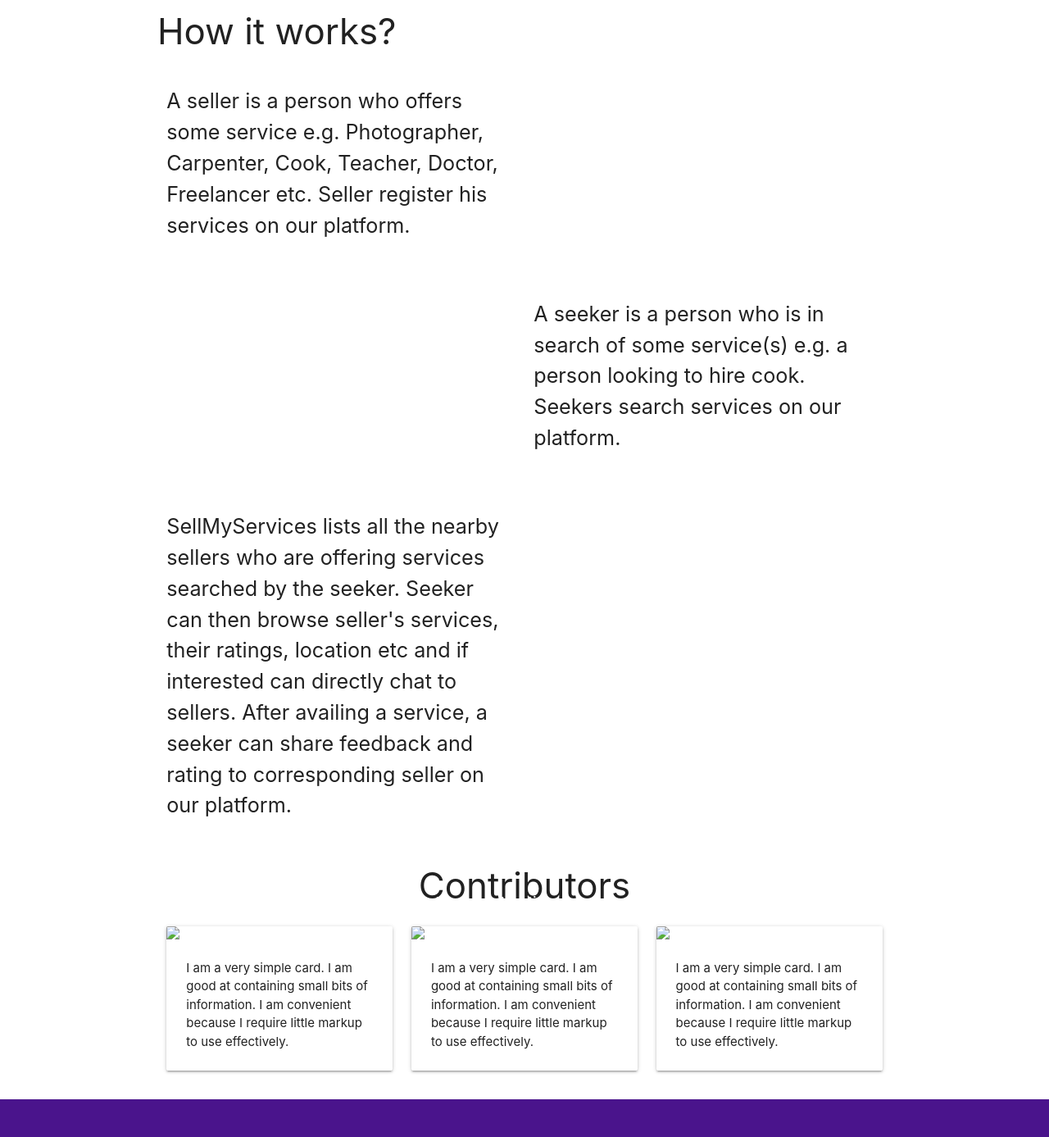
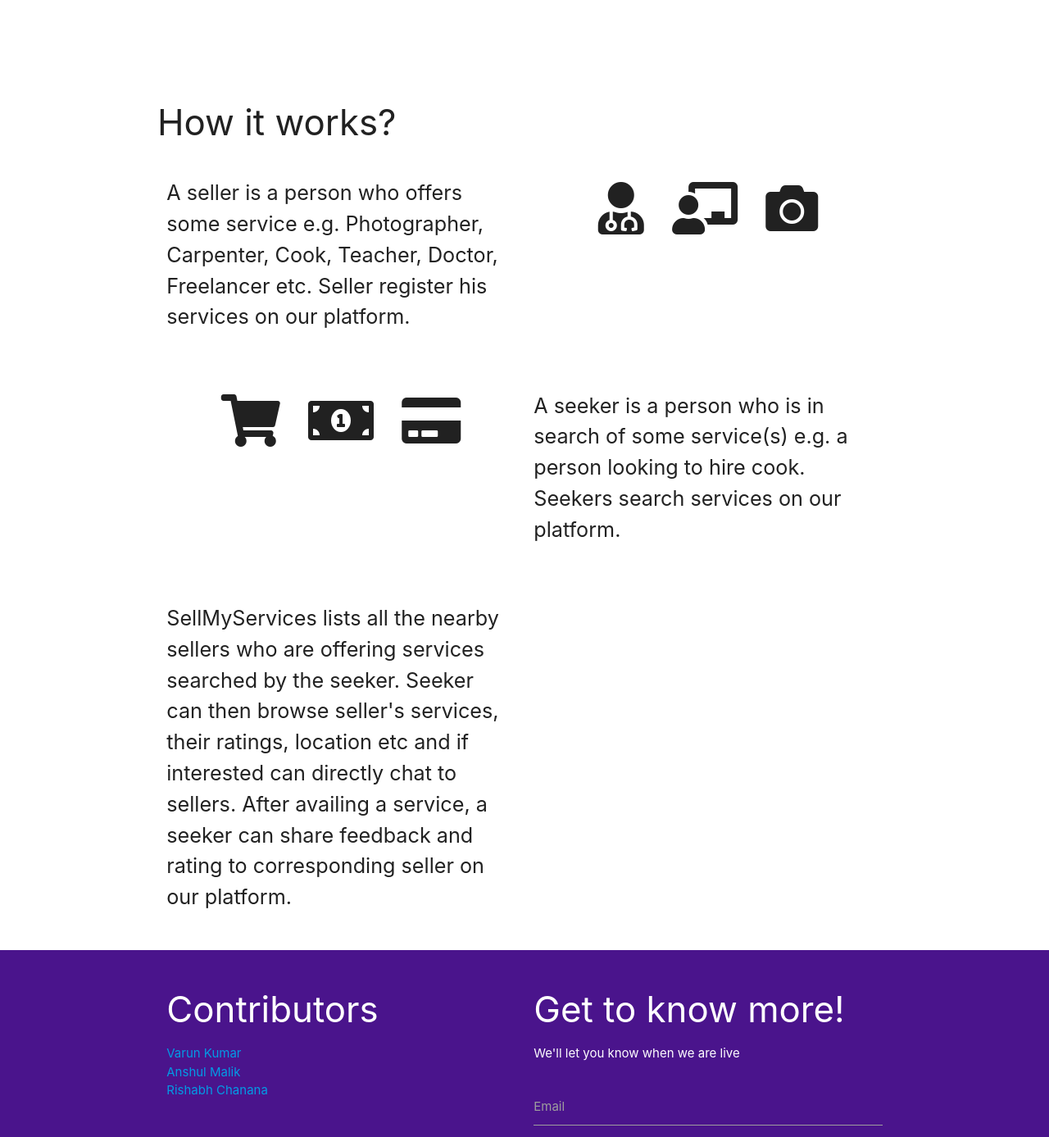
Before and after one commit to rishabh2609/sell-my-services-landing-page, a plain HTML site: page index.html in a window 1280 px wide. Shown: the part 1224-2611 px from the top of the page at 82% size. Drawn offline with Linux system fonts and the light colour scheme.

Commit message:
navbar added contributors removed

```diff
--- a/css/style.css
+++ b/css/style.css
@@ -8,11 +8,26 @@ header {
   padding: 20px 20px 150px 20px;
 }
 
+.coming-soon-label {
+  border: 1px solid #ffffff;
+  padding: 10px;
+  max-width: 150px;
+}
+
 .pixel2-phone {
   transform: translate(0px, -100px);
 }
 
+nav {
+  background-color: #8e24aa;
+}
+
+.inline-list-socio-icon, .inline-list-icon {
+  display: inline;
+  margin: 15px;
+  font-size: 32px;
+}
+
 .inline-list-icon {
-  display: inline;
-  margin: 5px;
+  font-size: 64px;
 }
--- a/index.html
+++ b/index.html
@@ -3,19 +3,36 @@
 
 <head>
   <title>Sell My Services</title>
-  <link href="https://fonts.googleapis.com/icon?family=Material+Icons" rel="stylesheet">
+  <link rel="stylesheet" href="https://use.fontawesome.com/releases/v5.2.0/css/all.css" integrity="sha384-hWVjflwFxL6sNzntih27bfxkr27PmbbK/iSvJ+a4+0owXq79v+lsFkW54bOGbiDQ" crossorigin="anonymous">
   <link type="text/css" rel="stylesheet" href="css/materialize.min.css" media="screen,projection" />
   <link type="text/css" rel="stylesheet" href="css/style.css" />
   <meta name="viewport" content="width=device-width, initial-scale=1.0" />
 </head>
 
 <body>
+
+  <div class="navbar-fixed">
+    <nav class="z-depth-0">
+      <div class="nav-wrapper">
+        <a href="#" class="brand-logo">Logo</a>
+        <ul class="right hide-on-med-and-down">
+          <li><a href="#">About us</a></li>
+          <li><a href="#">How it works?</a></li>
+          <li><a href="#">Contact us</a></li>
+        </ul>
+      </div>
+    </nav>
+  </div>
+
   <header class="purple darken-1 white-text center-align">
     <div class="container">
-      <h1>Sell My Services</h1>
+      <h1>SellMyServices</h1>
       <p class="flow-text">
-        We help people to offer their services to others easily and quickly. SellMyServices is a platform where a seller can publish his services. These services then can be searched by seekers in their nearby locations.
+        We help people to offer their services to others easily and quickly. SellMyServices is a platform where a seller can publish his services. These services can then be searched by seekers in their nearby location.
       </p>
+      <center>
+        <h6 class="coming-soon-label">Coming soon</h6>
+      </center>
     </div>
   </header>
 
@@ -33,12 +50,24 @@
           </p>
         </div>
         <div class="col m6">
-
+          <center>
+            <ul class="inline-list">
+              <li class="inline-list-icon"><i class="fas fa-user-md"></i></li>
+              <li class="inline-list-icon"><i class="fas fa-chalkboard-teacher"></i></li>
+              <li class="inline-list-icon"><i class="fas fa-camera"></i></li>
+            </ul>
+          </center>
         </div>
       </div>
       <div class="row">
         <div class="col m6">
-
+          <center>
+            <ul class="inline-list">
+              <li class="inline-list-icon"><i class="fas fa-shopping-cart"></i></li>
+              <li class="inline-list-icon"><i class="fas fa-money-bill-alt"></i></li>
+              <li class="inline-list-icon"><i class="fas fa-credit-card"></i></li>
+            </ul>
+          </center>
         </div>
         <div class="col m6">
           <p class="flow-text">
@@ -59,61 +88,17 @@
       </div>
     </div>
 
-    <div class="container">
-      <h3 class="center-align">Contributors</h3>
-      <div class="row">
-
-        <div class="col s12 m4">
-          <div class="card">
-            <div class="card-image">
-              <img src="png/man.jpg">
-              <span class="card-title">Varun Kumar</span>
-            </div>
-            <div class="card-content">
-              <p>I am a very simple card. I am good at containing small bits of information. I am convenient because I require little markup to use effectively.</p>
-            </div>
-          </div>
-        </div>
-
-        <div class="col s12 m4">
-          <div class="card">
-            <div class="card-image">
-              <img src="png/man.jpg">
-              <span class="card-title">Anshul Malik</span>
-            </div>
-            <div class="card-content">
-              <p>I am a very simple card. I am good at containing small bits of information. I am convenient because I require little markup to use effectively.</p>
-            </div>
-          </div>
-        </div>
-
-        <div class="col s12 m4">
-          <div class="card">
-            <div class="card-image">
-              <img src="png/man.jpg">
-              <span class="card-title">Rishabh Chanana</span>
-            </div>
-            <div class="card-content">
-              <p>I am a very simple card. I am good at containing small bits of information. I am convenient because I require little markup to use effectively.</p>
-            </div>
-          </div>
-        </div>
-
-      </div>
-    </div>
-
   </main>
 
   <footer class="purple darken-4 white-text page-footer">
     <div class="container">
       <div class="row">
         <div class="col m6">
-          <h3>Follow us on</h3>
-          <ul class="inline-list">
-            <li class="inline-list-icon"><a href=""><img src="png/facebook.png"></a></li>
-            <li class="inline-list-icon"><a href=""><img src="png/twitter.png"></a></li>
-            <li class="inline-list-icon"><a href=""><img src="png/whatsapp.png"></a></li>
-            <li class="inline-list-icon"><a href=""><img src="png/gplus.png"></a></li>
+          <h3>Contributors</h3>
+          <ul>
+            <li><a href="#">Varun Kumar</a></li>
+            <li><a href="#">Anshul Malik</a></li>
+            <li><a href="#">Rishabh Chanana</a></li>
           </ul>
         </div>
         <div class="col m6">
@@ -127,11 +112,22 @@
           </div>
         </div>
       </div>
+
+      <div class="row">
+        <div class="container center-align">
+          <ul>
+            <li class="inline-list-socio-icon"><a href=""><i class="fas fa-facebook"></i></a></li>
+            <li class="inline-list-socio-icon"><a href=""><i class="fas fa-whatsapp-square"></i></a></li>
+            <li class="inline-list-socio-icon"><a href=""><i class="fas fa-twitter-square"></i></a></li>
+            <li class="inline-list-socio-icon"><a href=""><i class="fas fa-google-plus-square"></i></a></li>
+          </ul>
+        </div>
+      </div>
     </div>
 
     <div class="footer-copyright">
       <div class="container">
-        © 2018 Sell my services
+        © 2018 SellMyServices
       </div>
     </div>
   </footer>
```
